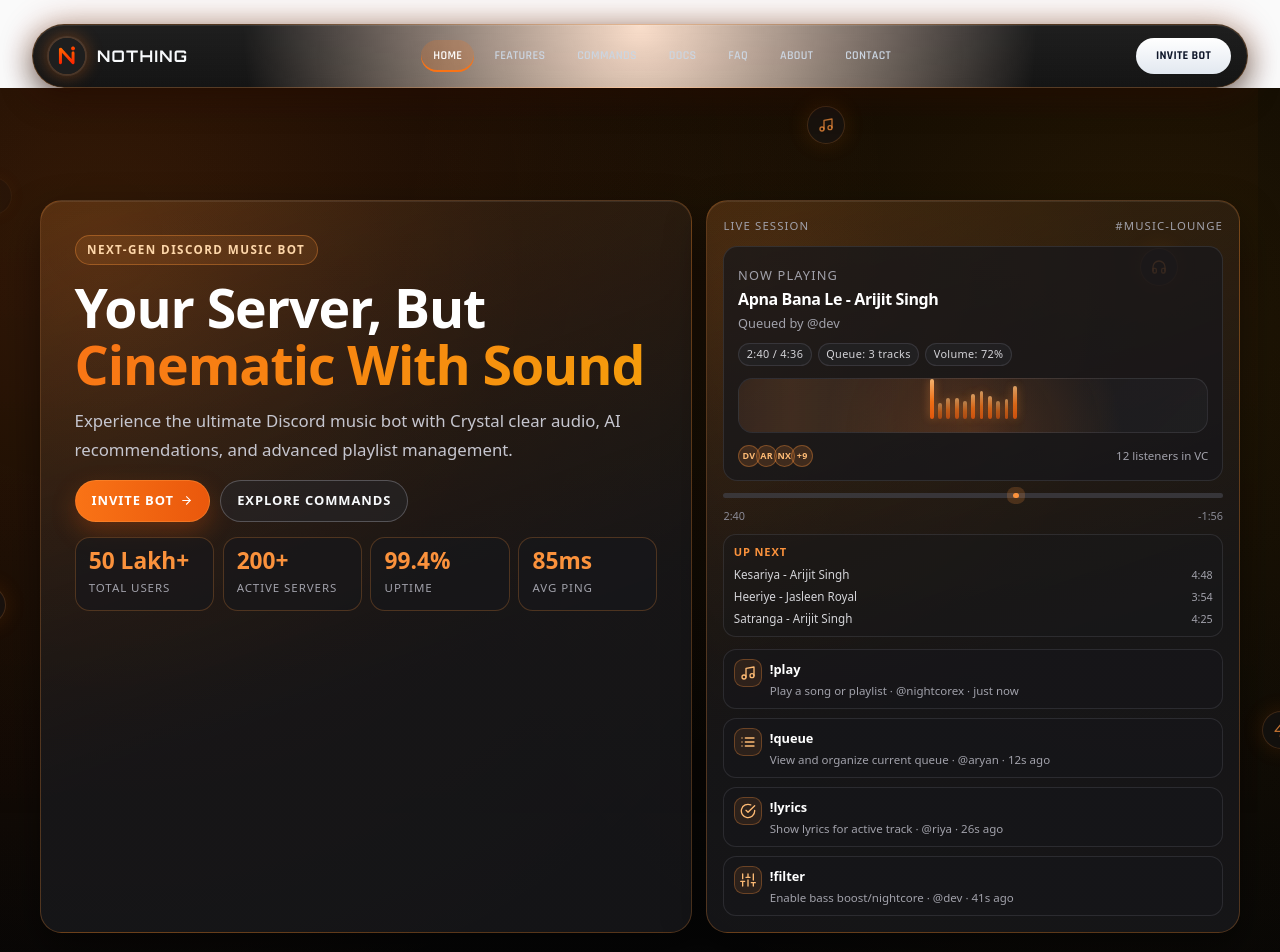
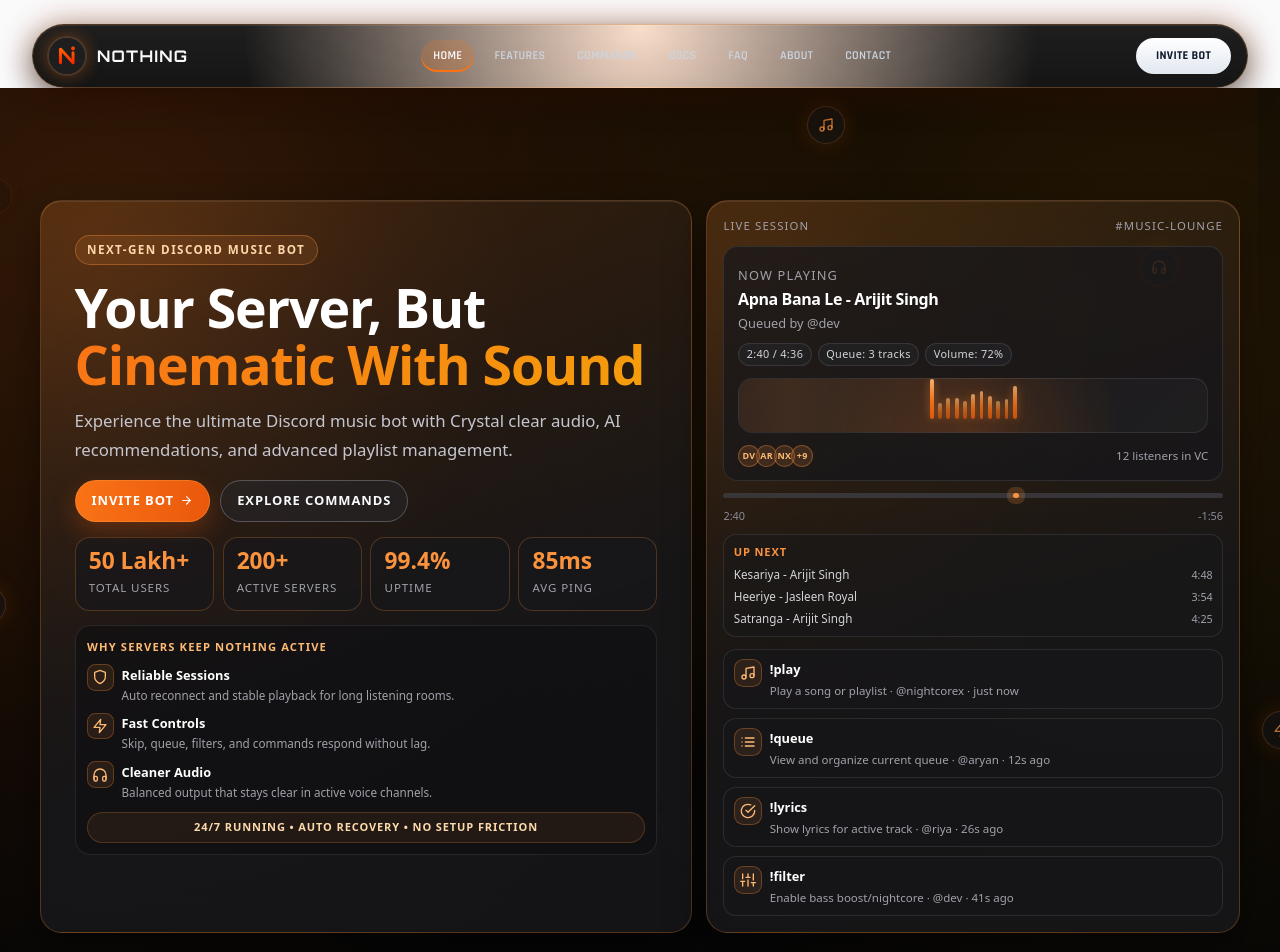
Before and after one commit to DevNest-Prince/Nothing-Muisc, a Next.js app in the folder client/: page / in a window 1280 px wide. Shown: the top 952 px of the page. Built offline with nearby package versions, Linux system fonts and the light colour scheme.

Commit message:
feat: add home hero section with highlights and trust badge

```diff
--- a/client/src/app/globals.css
+++ b/client/src/app/globals.css
@@ -2910,6 +2910,76 @@ input, textarea, select {
   gap: 0.55rem;
 }
 
+.home-hero-extra {
+  margin-top: 0.9rem;
+  border-radius: 0.95rem;
+  border: 1px solid rgba(113, 113, 122, 0.22);
+  background: rgba(15, 15, 19, 0.62);
+  padding: 0.72rem;
+}
+
+.home-hero-extra-title {
+  margin-top: 0;
+  color: #fdba74;
+  font-size: 0.7rem;
+  text-transform: uppercase;
+  letter-spacing: 0.1em;
+  font-weight: 700;
+}
+
+.home-hero-highlight-grid {
+  margin-top: 0.52rem;
+  display: grid;
+  gap: 0.5rem;
+}
+
+.home-hero-highlight-card {
+  display: grid;
+  grid-template-columns: auto 1fr;
+  gap: 0.5rem;
+  align-items: start;
+}
+
+.home-hero-highlight-icon {
+  width: 1.65rem;
+  height: 1.65rem;
+  border-radius: 0.52rem;
+  display: inline-flex;
+  align-items: center;
+  justify-content: center;
+  color: #fdba74;
+  border: 1px solid rgba(251, 146, 60, 0.28);
+  background: rgba(251, 146, 60, 0.1);
+}
+
+.home-hero-highlight-title {
+  margin-top: 0.04rem;
+  color: #fff;
+  font-size: 0.8rem;
+  font-weight: 700;
+}
+
+.home-hero-highlight-text {
+  margin-top: 0.14rem;
+  color: #a1a1aa;
+  font-size: 0.73rem;
+  line-height: 1.45;
+}
+
+.home-hero-trust-badge {
+  margin-top: 0.62rem;
+  border-radius: 999px;
+  border: 1px solid rgba(251, 146, 60, 0.22);
+  background: rgba(251, 146, 60, 0.08);
+  color: #fcd9ab;
+  font-size: 0.69rem;
+  letter-spacing: 0.08em;
+  text-transform: uppercase;
+  font-weight: 700;
+  text-align: center;
+  padding: 0.34rem 0.58rem;
+}
+
 .home-stat-card {
   border-radius: 0.92rem;
   border: 1px solid rgba(251, 146, 60, 0.24);
--- a/client/src/app/page.js
+++ b/client/src/app/page.js
@@ -22,6 +22,24 @@ const HERO_STATS = [
   { value: '200+', label: 'Active Servers' },
   { value: '99.4%', label: 'Uptime' },
   { value: '85ms', label: 'Avg Ping' },
+];
+
+const HERO_HIGHLIGHTS = [
+  {
+    title: 'Reliable Sessions',
+    text: 'Auto reconnect and stable playback for long listening rooms.',
+    icon: FiShield,
+  },
+  {
+    title: 'Fast Controls',
+    text: 'Skip, queue, filters, and commands respond without lag.',
+    icon: FiZap,
+  },
+  {
+    title: 'Cleaner Audio',
+    text: 'Balanced output that stays clear in active voice channels.',
+    icon: FiHeadphones,
+  },
 ];
 
 const COMMAND_PREVIEW = [
@@ -206,6 +224,26 @@ export default function Home() {
                 </article>
               ))}
             </div>
+
+            <div className="home-hero-extra">
+              <p className="home-hero-extra-title">Why servers keep Nothing active</p>
+              <div className="home-hero-highlight-grid">
+                {HERO_HIGHLIGHTS.map((item) => {
+                  const Icon = item.icon;
+
+                  return (
+                    <article key={item.title} className="home-hero-highlight-card">
+                      <span className="home-hero-highlight-icon" aria-hidden="true"><Icon /></span>
+                      <div>
+                        <p className="home-hero-highlight-title">{item.title}</p>
+                        <p className="home-hero-highlight-text">{item.text}</p>
+                      </div>
+                    </article>
+                  );
+                })}
+              </div>
+              <p className="home-hero-trust-badge">24/7 Running • Auto Recovery • No setup friction</p>
+            </div>
           </div>
 
           <div className="home-hero-preview" aria-hidden="true">
```
